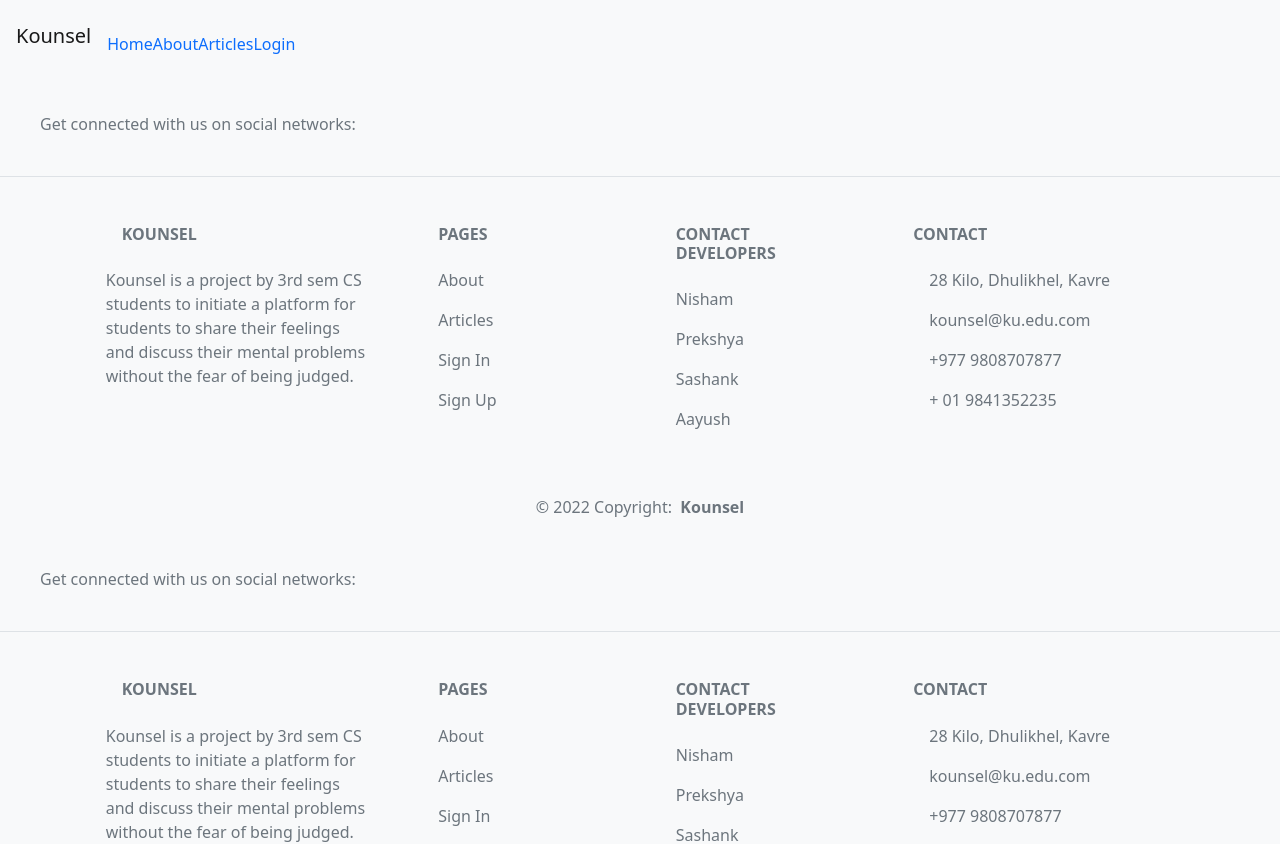
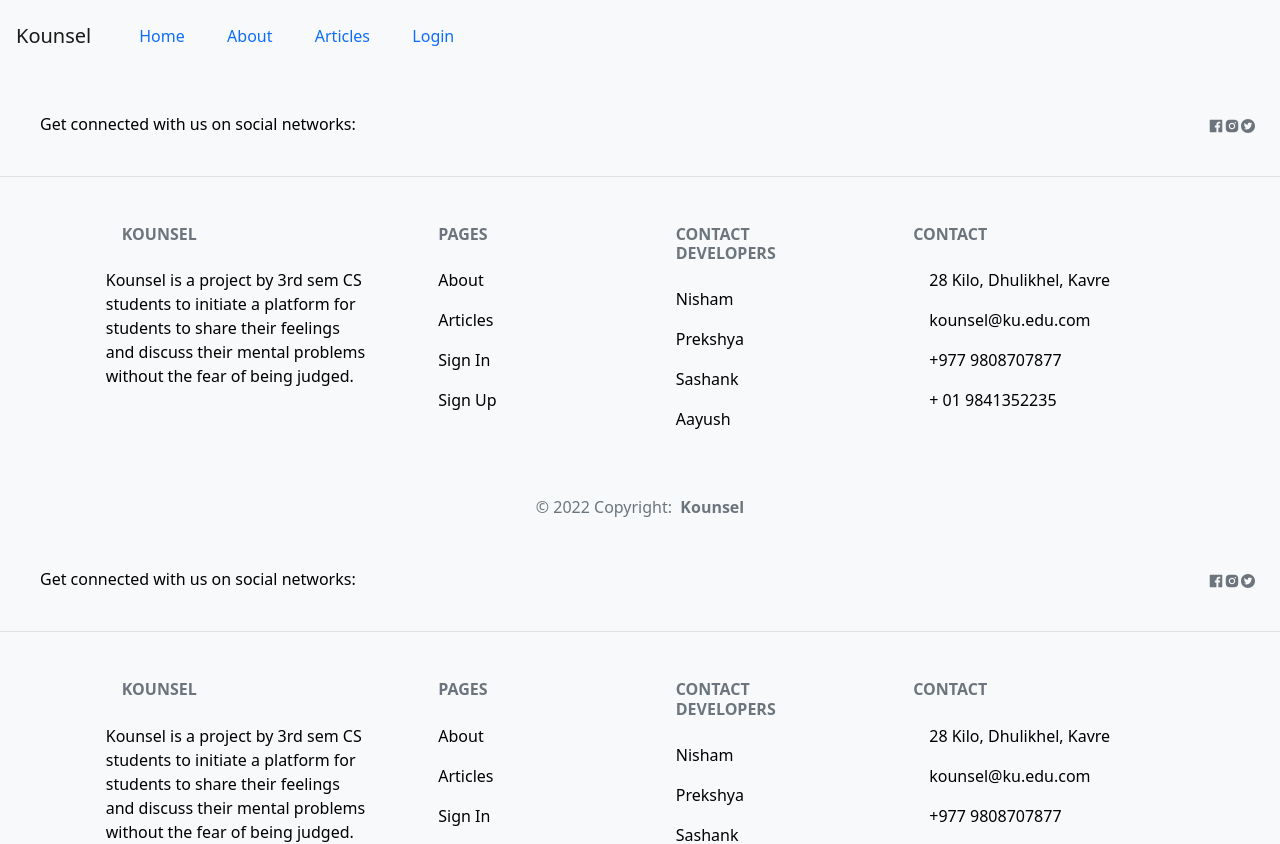
Before and after one commit to nishamghimire5/Kounsel, a Next.js app: page /layout/footer in a window 1280 px wide. Shown: the top 844 px of the page. Built offline with nearby package versions, Linux system fonts and the light colour scheme.

Commit message:
fixed some css and the bgimage

```diff
--- /dev/null
+++ b/components/imagecomponent.js
@@ -0,0 +1,6 @@
+import styled from 'styled-components';
+
+export const CustomImgTag = styled.img
+`
+background-image:url(../assets/images/bgimage.jpg);
+`
--- a/pages/index.js
+++ b/pages/index.js
@@ -3,12 +3,14 @@ import FooterPage from './layout/footer'
 import BgImage from './bgimage'
 import Cards from './cards'
 
-import React, {Component, Fragment} from 'react'
+import React, { Component, Fragment } from 'react'
 
 export class index extends Component {
   render() {
     return (
       <React.Fragment>
+
+
         <BgImage />
         <Cards />
       </React.Fragment>
--- a/pages/layout/footer.js
+++ b/pages/layout/footer.js
@@ -1,3 +1,8 @@
+
+import {AiFillFacebook} from 'react-icons/ai'
+import {AiFillInstagram,AiFillTwitterCircle} from 'react-icons/ai'
+
+
 const FooterPage = () => {
     let aboutKounsel = `Kounsel is a project by 3rd sem CS students to initiate a platform
         for students to share their feelings and discuss their mental problems without the fear
@@ -18,25 +23,10 @@ const FooterPage = () => {
                     {/* <!-- Left --> */}
 
                     {/* <!-- Right --> */}
-                    <div>
-                        <a href="/" className="me-4 text-reset">
-                            <i className="fab fa-facebook-f"></i>
-                        </a>
-                        <a href="/" className="me-4 text-reset">
-                            <i className="fab fa-twitter"></i>
-                        </a>
-                        <a href="/" className="me-4 text-reset">
-                            <i className="fab fa-google"></i>
-                        </a>
-                        <a href="/" className="me-4 text-reset">
-                            <i className="fab fa-instagram"></i>
-                        </a>
-                        <a href="/" className="me-4 text-reset">
-                            <i className="fab fa-linkedin"></i>
-                        </a>
-                        <a href="/" className="me-4 text-reset">
-                            <i className="fab fa-github"></i>
-                        </a>
+
+                    <div>  <AiFillFacebook/>
+                    <AiFillInstagram/>
+                    <AiFillTwitterCircle/>
                     </div>
                     {/* <!-- Right --> */}
                 </section>
--- a/pages/layout/titlebar.js
+++ b/pages/layout/titlebar.js
@@ -9,7 +9,7 @@ const TitleBar = () => {
                     <span className="navbar-toggler-icon"></span>
                 </button>
                 <div className="collapse navbar-collapse" id="navbarNavDropdown">
-                    <ul className="navbar-nav">
+                    <ul style={{'width':"30%",'display':'flex', 'justifyContent':"space-between",'listStyle':"none" }}>
                         <li className="nav-item active">
                             <Link className="nav-link" href="/"><a className='sr-only'>Home</a></Link>
                         </li>
@@ -20,7 +20,7 @@ const TitleBar = () => {
                             <Link className="nav-link" href="/articles"><a>Articles</a></Link>
                         </li>
                         <li className="nav-item dropdown">
-                            <Link className="nav-link dropdown-toggle" href="#" id="navbarDropdown" role="button" data-toggle="dropdown" aria-haspopup="true" aria-expanded="false"><a>Login</a></Link>
+                            <Link className="nav-link dropdown-toggle" href="/login" id="navbarDropdown" role="button" data-toggle="dropdown" aria-haspopup="true" aria-expanded="false"><a>Login</a></Link>
                             <div className="dropdown-menu" aria-labelledby="navbarDropdown">
                                 <Link className="dropdown-item" href='/signin'><a>Sign in</a></Link>
                                 <Link className="dropdown-item" href='/singup'><a>Sign up</a></Link>
--- a/styles/bgimage.css
+++ b/styles/bgimage.css
@@ -14,6 +14,10 @@
     background: linear-gradient(30deg, rgba(7, 135, 56, 0.5) 5%, #855205 100%);
   }
 
+  p{
+    color:black ;
+  }
+
 
   .img_title {
     /* margin-top: 17rem; */
```
Also changed, not shown: pages/bgimage.js (+12 -3 lines).
